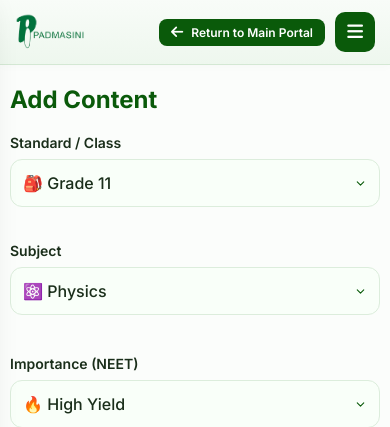
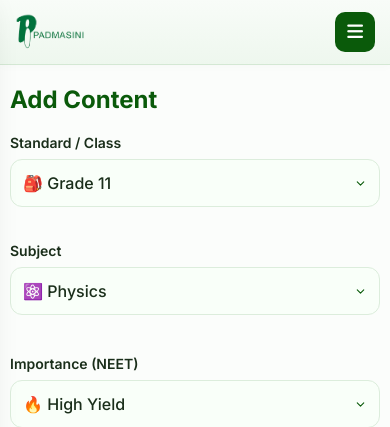
Before and after one commit to dinesh-2207/Derivation, a Flask app: page / in a window 390 px wide. Shown: the top 427 px of the page. Run offline with Flask 3, Linux system fonts and the light colour scheme; data that the repository does not hold is empty.

Commit message:
last commit

```diff
--- a/app.py
+++ b/app.py
@@ -240,4 +240,4 @@ def admin_upload_image():
         return jsonify({"error": str(e)}), 500
 
 if __name__ == "__main__":
-   app.run(host="0.0.0.0", port=5000, debug=True)
+    app.run(debug=True)
--- a/templates/admin.html
+++ b/templates/admin.html
@@ -48,34 +48,6 @@
             width: auto;
             object-fit: contain;
             display: block;
-        }
-
-        /* Return button style */
-        .return-btn {
-            background: #0a5a0a;
-            color: white;
-            border: none;
-            padding: 8px 20px;
-            border-radius: 8px;
-            cursor: pointer;
-            font-family: 'Inter', sans-serif;
-            font-weight: 600;
-            font-size: 14px;
-            transition: all 0.3s ease;
-            display: flex;
-            align-items: center;
-            gap: 8px;
-            margin-left: auto;
-            margin-right: 15px;
-        }
-
-        .return-btn:hover {
-            background: #0e7a0e;
-            transform: translateY(-2px);
-        }
-
-        .return-btn i {
-            font-size: 14px;
         }
 
         /* ── Footer exactly matched to index.html style ── */
@@ -180,12 +152,6 @@
                 display: flex;
             }
 
-            .return-btn {
-                padding: 6px 12px;
-                font-size: 12px;
-                margin-right: 10px;
-            }
-
             .admin-container {
                 display: block;
                 height: auto;
@@ -223,7 +189,6 @@
                 bottom: 0;
                 background: rgba(0, 0, 0, 0.4);
                 z-index: 1500;
-                -webkit-backdrop-filter: blur(2px);
                 backdrop-filter: blur(2px);
                 opacity: 0;
                 transition: 0.3s;
@@ -651,9 +616,6 @@
     <nav class="navbar">
         <div class="logo"><img src="/static/logo.png" alt="Padmasini Logo" onclick="goBackToHome()"
                 style="cursor: pointer;"></div>
-        <button class="return-btn" onclick="goBackToMainApp()">
-            <i class="fas fa-arrow-left"></i> Return to Main Portal
-        </button>
         <button class="menu-toggle" id="menuToggle" onclick="toggleAdminSidebar()">
             <i class="fas fa-bars"></i>
         </button>
@@ -827,44 +789,7 @@
     </footer>
 
     <script>
-        // Parse URL parameters on load
-        const urlParams = new URLSearchParams(window.location.search);
-        const returnUrl = urlParams.get('returnUrl');
-        const cardId = urlParams.get('card');
-        const mode = urlParams.get('mode');
-
-        // Store for return navigation
-        if (returnUrl) {
-            sessionStorage.setItem('mainAppReturnUrl', returnUrl);
-        }
-        if (cardId) {
-            sessionStorage.setItem('returnCardId', cardId);
-        }
-        if (mode) {
-            sessionStorage.setItem('returnMode', mode);
-        }
-
         function goBackToHome() { window.location.href = '/'; }
-
-        // New function to return to main app
-        function goBackToMainApp() {
-            const returnUrl = sessionStorage.getItem('mainAppReturnUrl');
-            const returnCardId = sessionStorage.getItem('returnCardId');
-            const returnMode = sessionStorage.getItem('returnMode');
-
-            if (returnUrl) {
-                // Store which card to reselect when returning
-                const returnData = {
-                    cardId: returnCardId || 'neet',
-                    mode: returnMode || 'professional'
-                };
-                sessionStorage.setItem('returnToAdminLab', JSON.stringify(returnData));
-                window.location.href = returnUrl;
-            } else {
-                // Fallback to home if no return URL
-                window.location.href = '/';
-            }
-        }
 
         function toggleAdminSidebar() {
             const sidebar = document.querySelector('.admin-sidebar');
```
